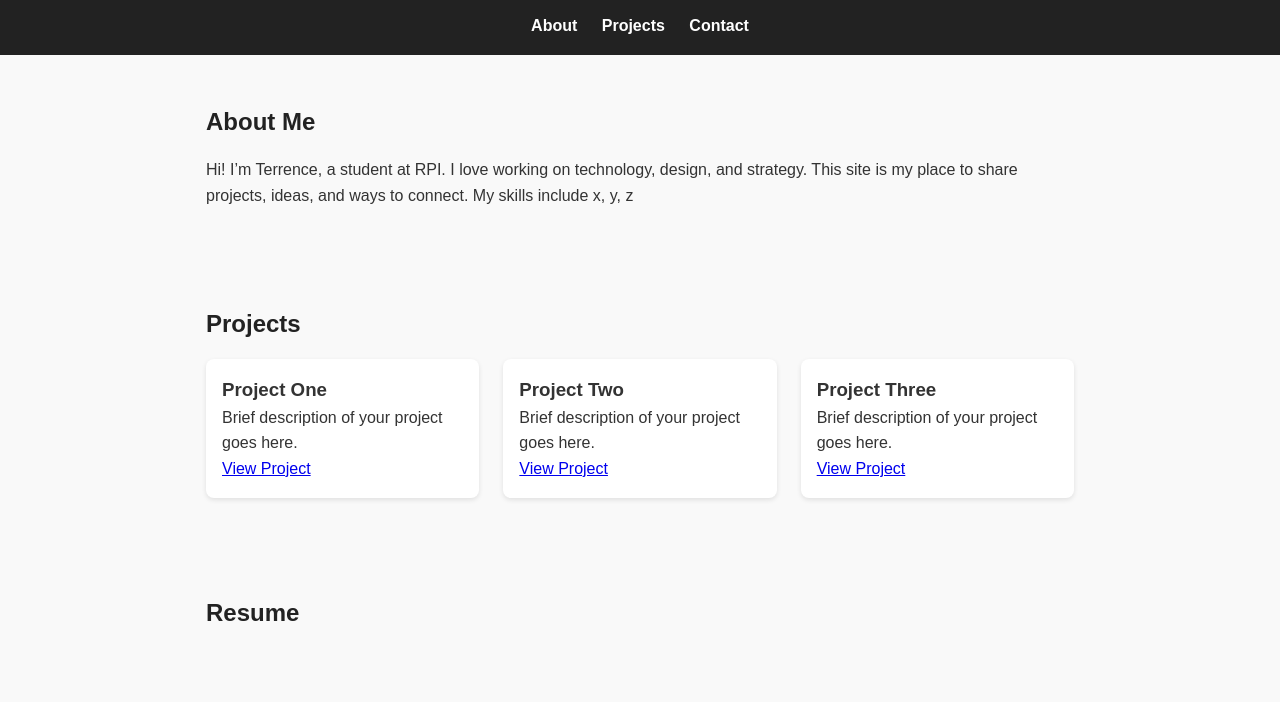
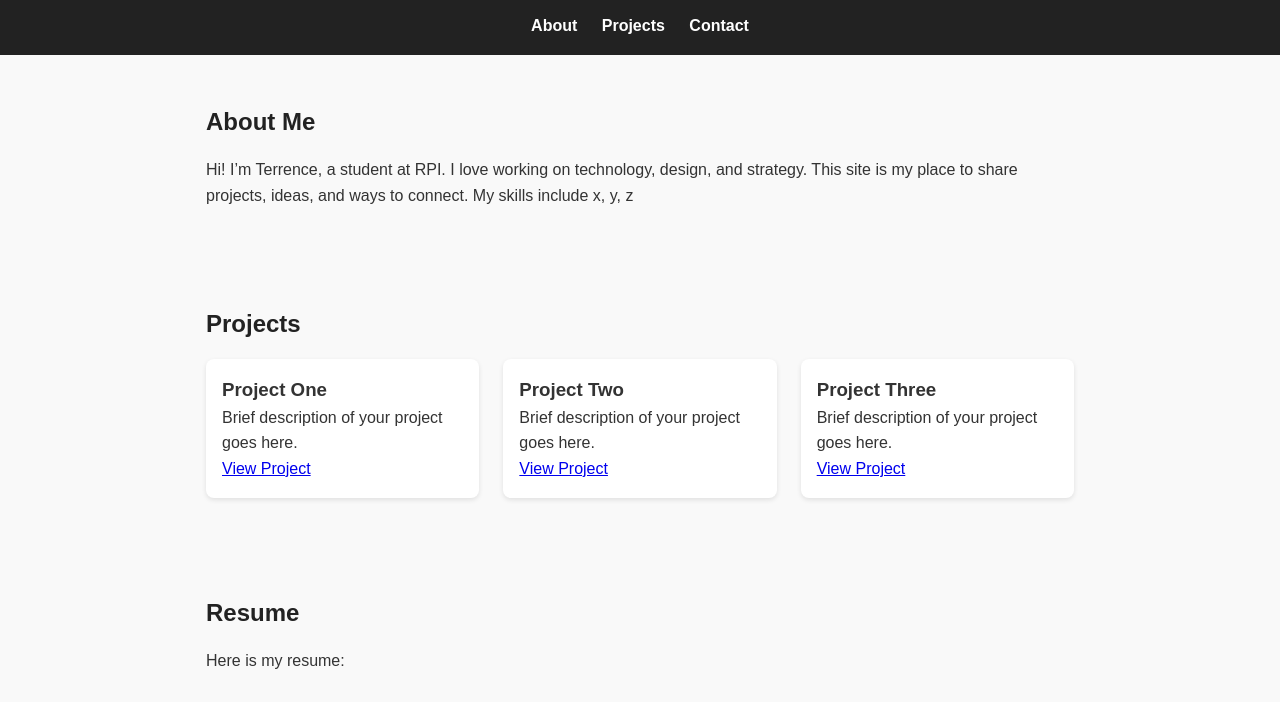
Before and after one commit to cnTheory/kidzai_.github.io, a plain HTML site: page index.html in a window 1280 px wide. Shown: the part 98-800 px from the top of the page. Drawn offline with Linux system fonts and the light colour scheme.

Commit message:
Update index.html

```diff
--- a/index.html
+++ b/index.html
@@ -135,6 +135,9 @@
   <!-- Resume Section -->
   <section id="resume">
     <h2>Resume</h2>
+    <p>
+        Here is my resume:
+    </p>
   </section>
 
   <!-- Contact Section -->
```
